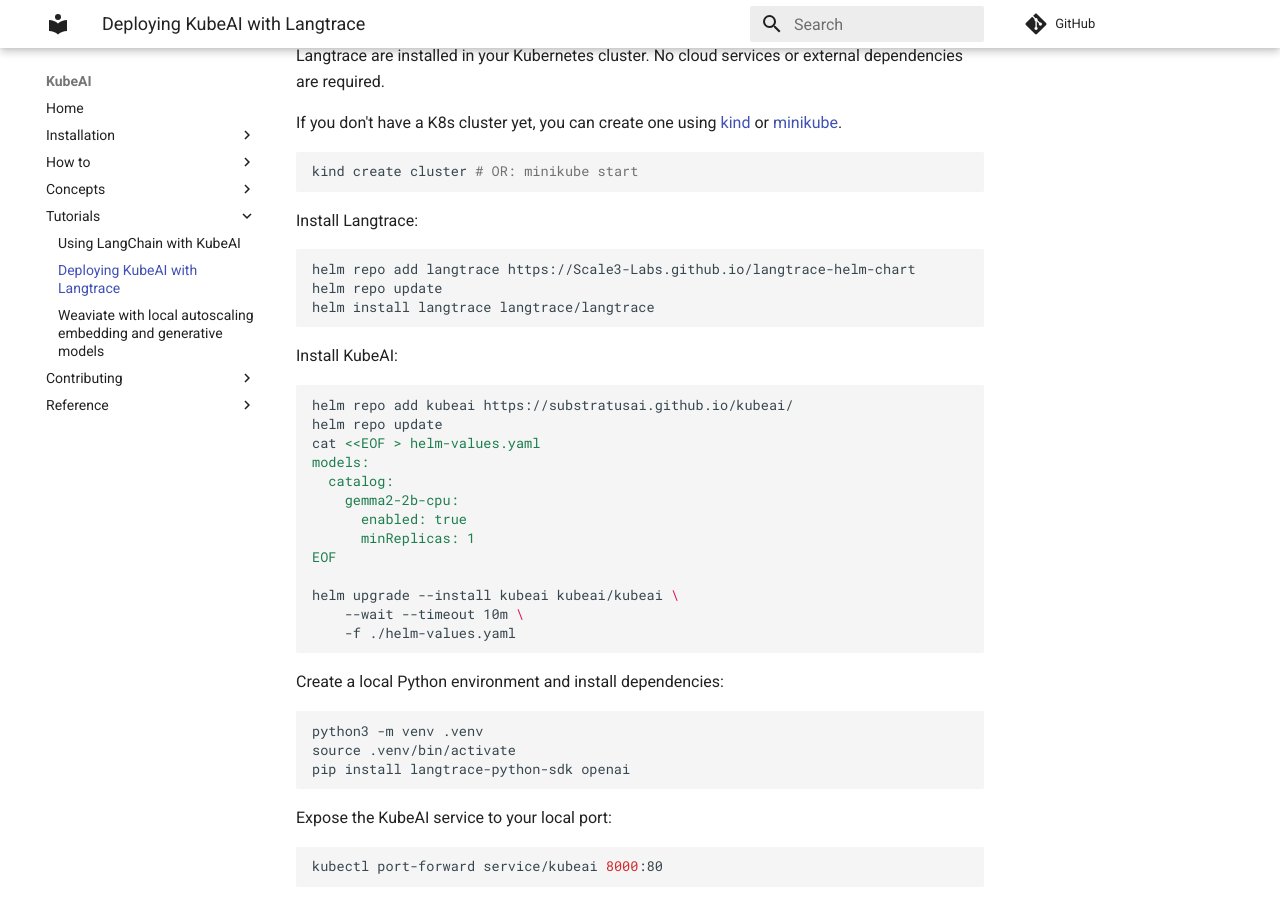
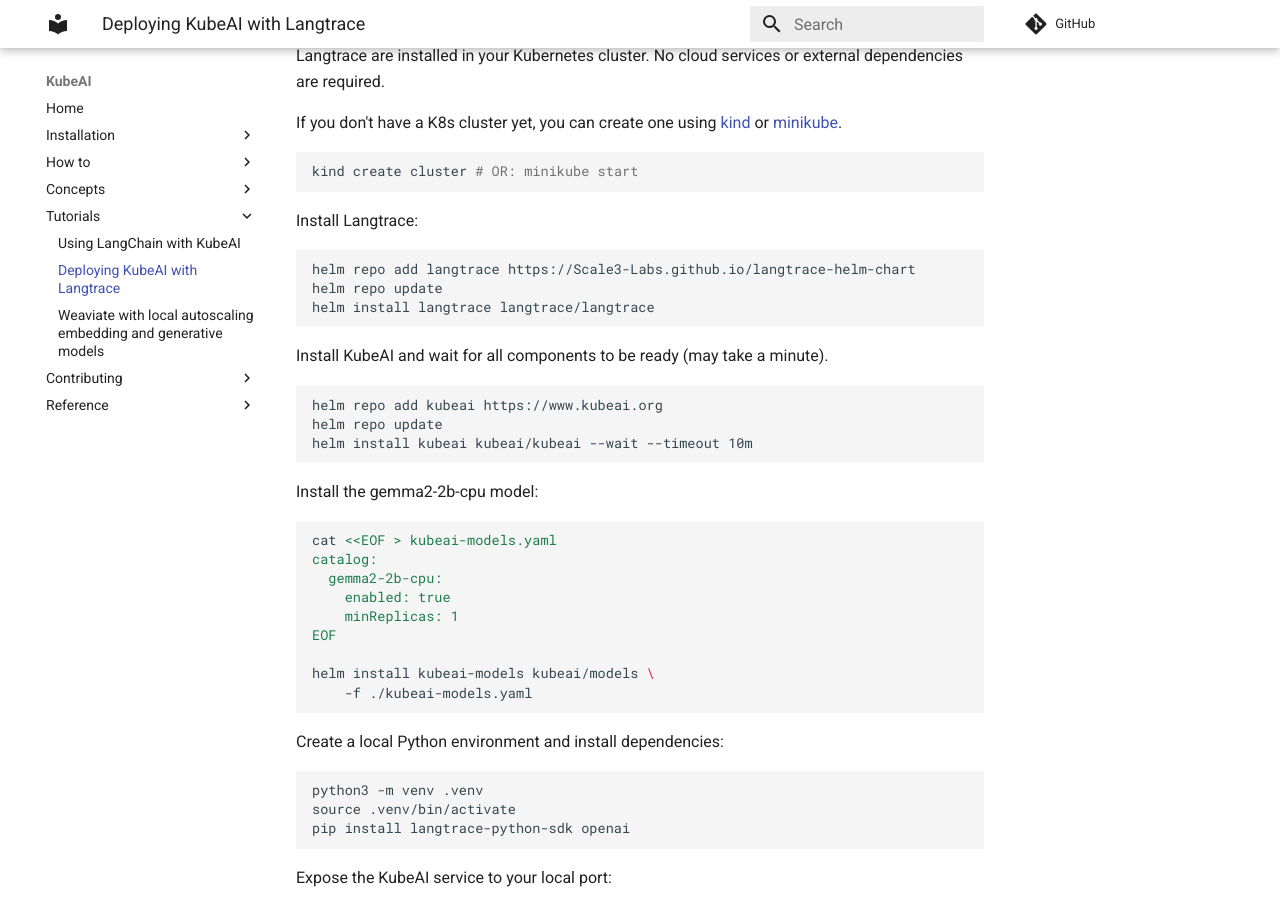
Before and after one commit to substratusai/kubeai, an MkDocs documentation site: the page built from docs/tutorials/langtrace.md, in a window 1280 px wide and 900 px high, scrolled down 271 px. Built offline with MkDocs 1.6.1 and Material for MkDocs 9.7.7, drawn with Linux system fonts in a browser that asks for light colours; comment, search, counter and statistics services are not loaded.

Commit message:
update langtrace tutorial

````diff
--- a/docs/tutorials/langtrace.md
+++ b/docs/tutorials/langtrace.md
@@ -16,28 +16,33 @@
 ```
 
 Install Langtrace:
-```
+```bash
 helm repo add langtrace https://Scale3-Labs.github.io/langtrace-helm-chart
 helm repo update
 helm install langtrace langtrace/langtrace
 ```
 
-Install KubeAI:
+Install KubeAI and wait for all components to be ready (may take a minute).
 ```bash
-helm repo add kubeai https://substratusai.github.io/kubeai/
+helm repo add kubeai https://www.kubeai.org
 helm repo update
-cat <<EOF > helm-values.yaml
-models:
-  catalog:
-    gemma2-2b-cpu:
-      enabled: true
-      minReplicas: 1
+helm install kubeai kubeai/kubeai --wait --timeout 10m
+```
+
+Install the gemma2-2b-cpu model:
+
+```bash
+cat <<EOF > kubeai-models.yaml
+catalog:
+  gemma2-2b-cpu:
+    enabled: true
+    minReplicas: 1
 EOF
 
-helm upgrade --install kubeai kubeai/kubeai \
-    --wait --timeout 10m \
-    -f ./helm-values.yaml
+helm install kubeai-models kubeai/models \
+    -f ./kubeai-models.yaml
 ```
+
 
 Create a local Python environment and install dependencies:
 ```
````
